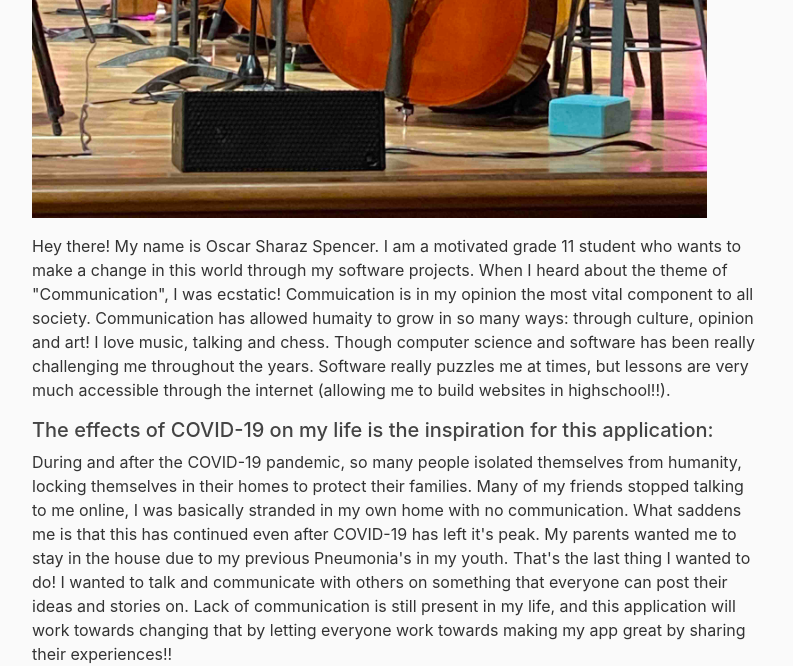
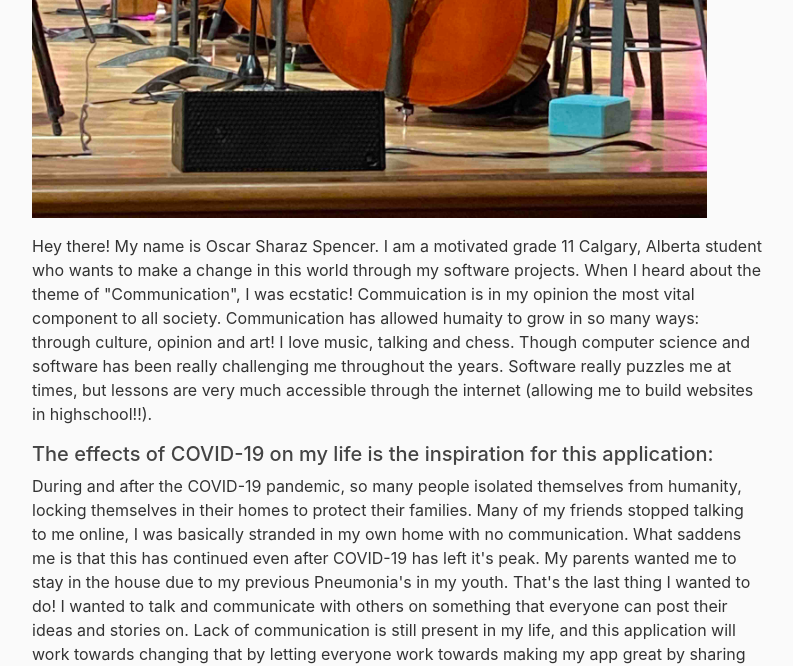
Before and after one commit to oskccy/Connectens-Steel-City-2022-, a Django app: page /about/ in a window 1280 px wide. Shown: the part 818-1484 px from the top of the page, without its empty margins (53-846 px from the left). Run offline with Django 4.2, Linux system fonts and the light colour scheme; some libraries are stand-ins or nearby versions.

Commit message:
ver1.6: even nicer looks

```diff
--- a/blog/templates/blog/about.html
+++ b/blog/templates/blog/about.html
@@ -8,7 +8,7 @@
     </p>
     <p>
         Hey there! My name is Oscar Sharaz Spencer.
-        I am a motivated grade 11 student who wants
+        I am a motivated grade 11 Calgary, Alberta student who wants
         to make a change in this world through my software projects. When I heard about
         the theme of "Communication", I was ecstatic! Commuication is in my opinion the most vital
         component to all society. Communication has allowed humaity to grow in so many ways: through culture, opinion and art!
```
Also changed, not shown: db.sqlite3.
